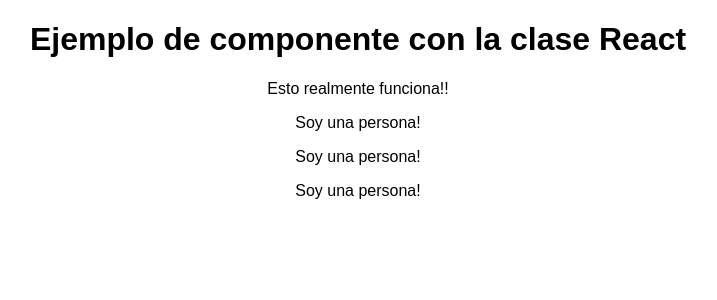
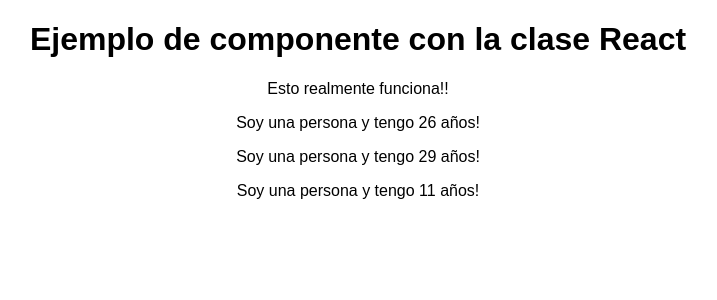
Before and after one commit to alexunjm/react-first-app, a React (Create React App) app: page / in a window 1280 px wide. Shown: the top 300 px of the page, without its empty margins (282-999 px from the left). Built offline with nearby package versions, Linux system fonts and the light colour scheme.

Commit message:
añadiendo dinamismo a un componente con js

```diff
--- a/src/Person/Person.js
+++ b/src/Person/Person.js
@@ -1,7 +1,7 @@
 import React, { Component } from 'react';
 
 const person = () => {
-	return <p>Soy una persona!</p>;
+	return <p>Soy una persona y tengo {Math.floor(Math.random() * 30)} años!</p>;
 };
 
 export default person;
```
